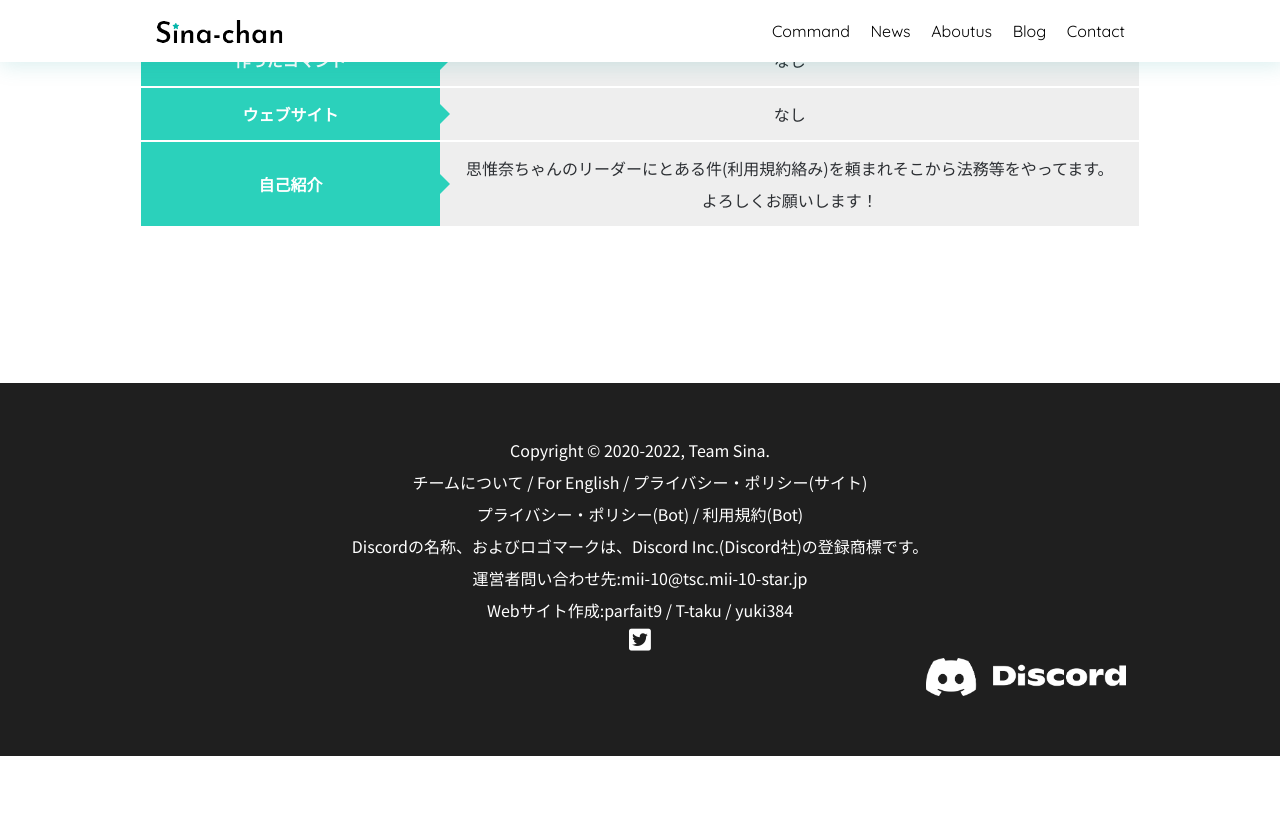
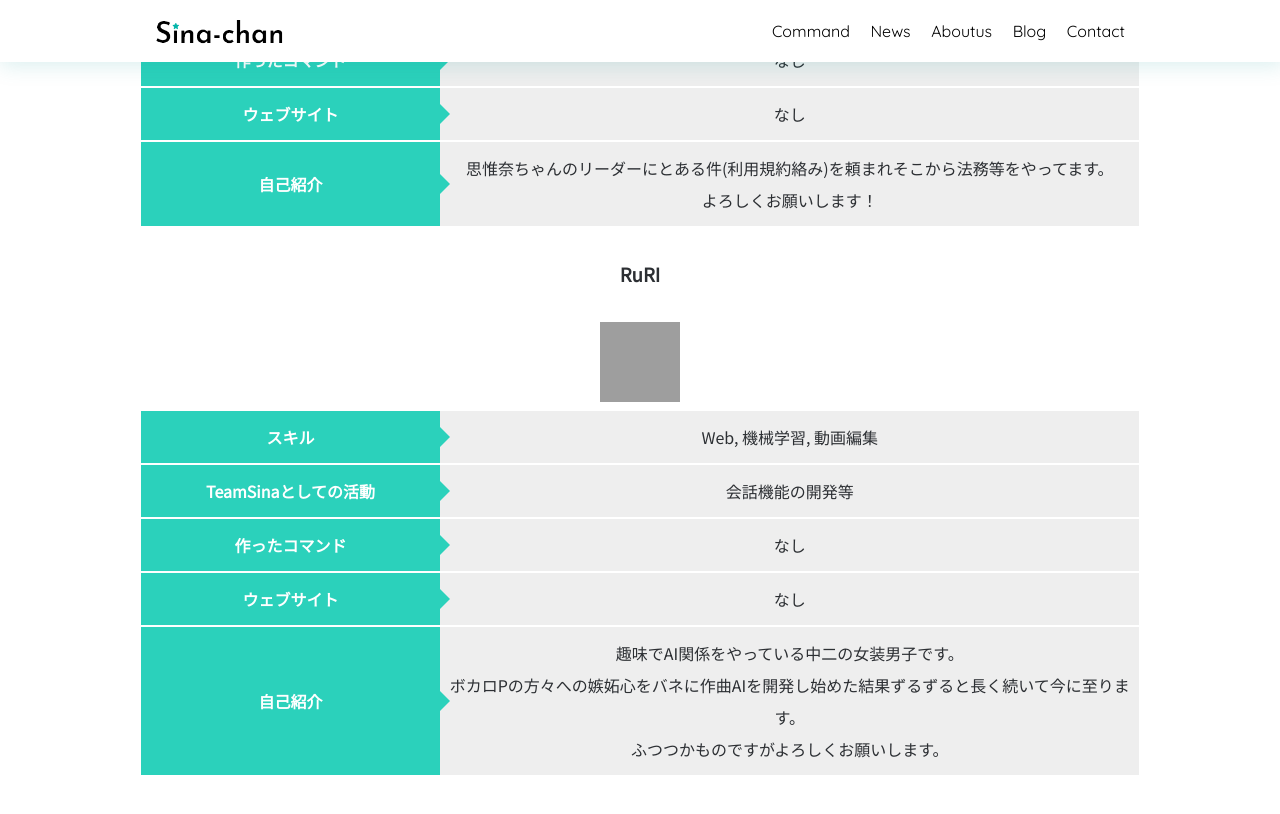
Before and after one commit to SinaKitagami/sinakitagami.github.io, a Jekyll site: the page built from aboutus.md, in a window 1280 px wide and 900 px high, scrolled down 1719 px. Shown: the top 814 px of the window. Built offline with Jekyll 4.4.1, drawn with Linux system fonts in a browser that asks for light colours; nearby versions of some CDN libraries; before the commit the page ends 2475 px from its top, so only the background shows below that.

Commit message:
Update team.yml

```diff
--- a/_data/team.yml
+++ b/_data/team.yml
@@ -35,3 +35,13 @@
   website: none
   website2: none
   w-s: なし
+
+- name: RuRI
+  skill: Web, 機械学習, 動画編集
+  command: なし
+  permission: 会話機能の開発等
+  introduction: 趣味でAI関係をやっている中二の女装男子です。<br>ボカロPの方々への嫉妬心をバネに作曲AIを開発し始めた結果ずるずると長く続いて今に至ります。<br>ふつつかものですがよろしくお願いします。
+  img: ruritech.svg
+  website: none
+  website2: none
+  w-s: なし
```
